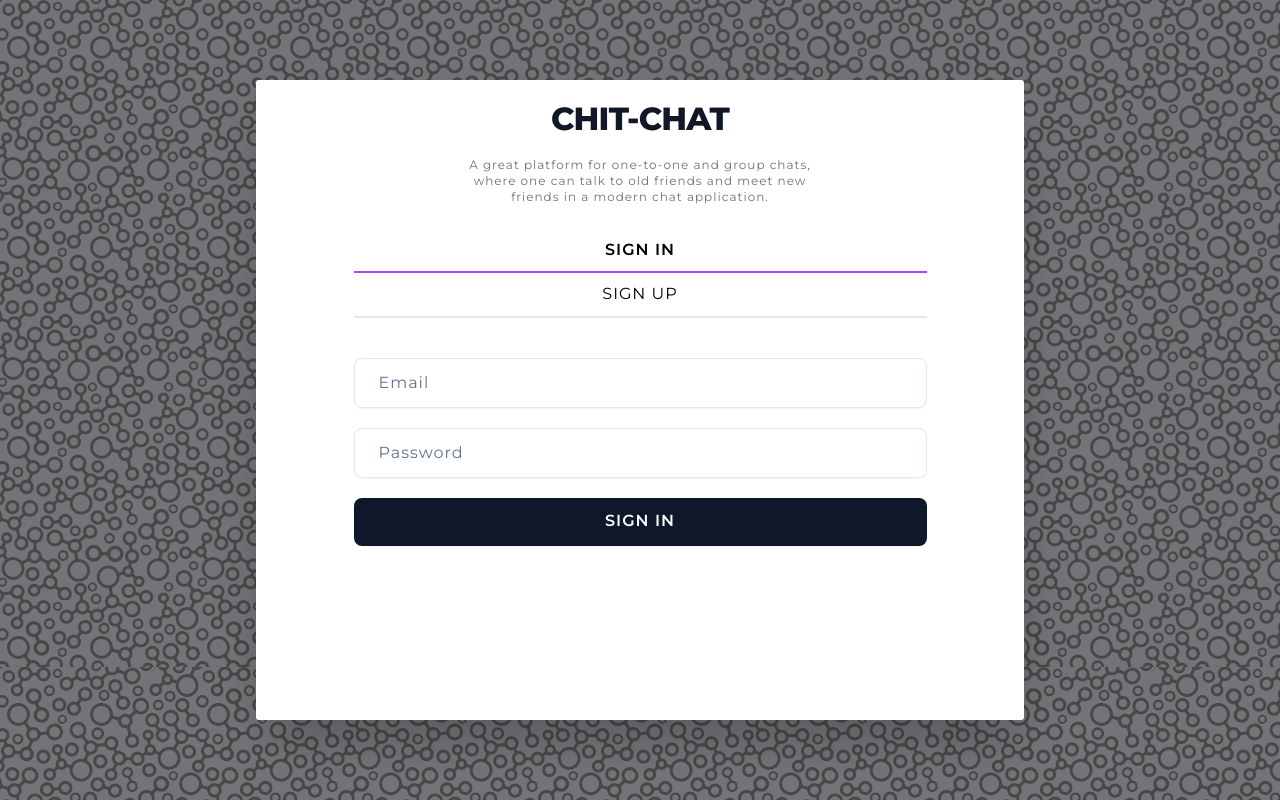
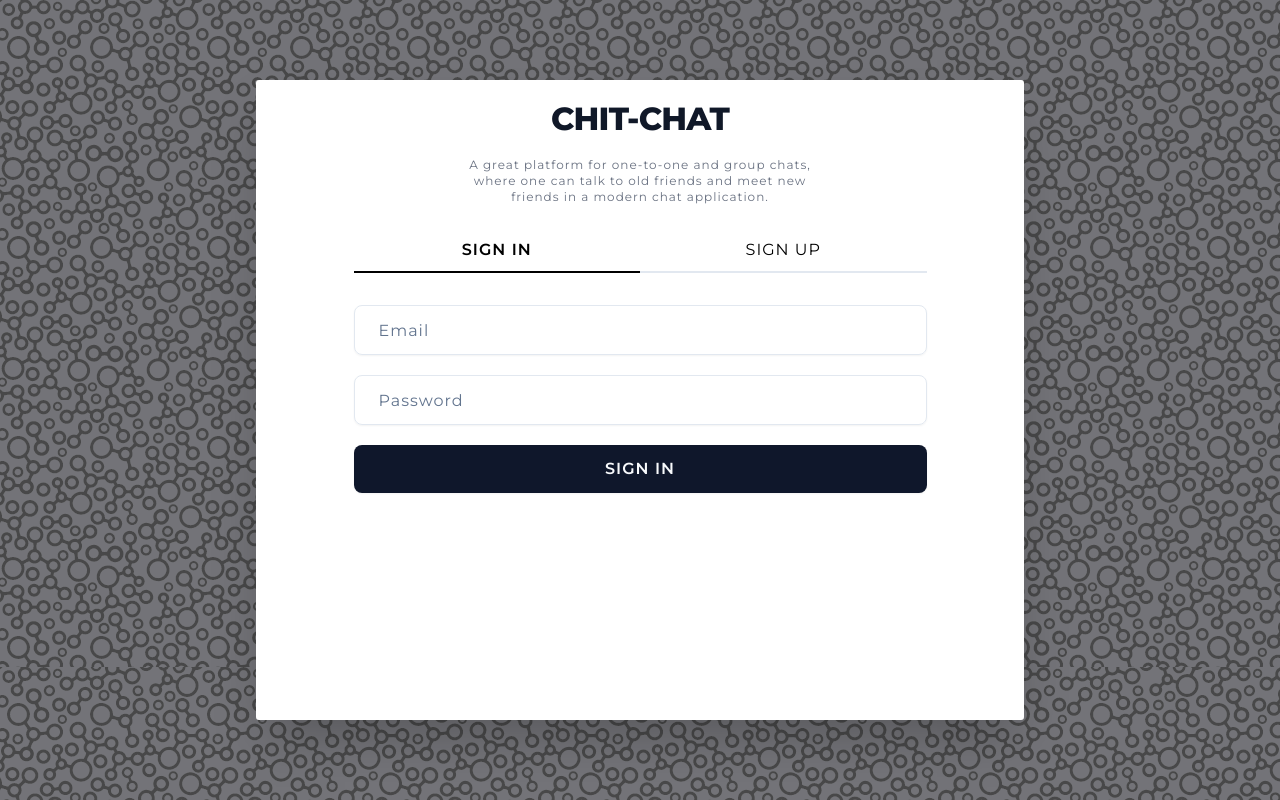
Before and after one commit to MAbdurahman/mern-chit-chat, a React (Vite) app in the folder frontend/: page /auth in a window 1280 px wide. Built offline with nearby package versions, Linux system fonts and the light colour scheme.

Commit message:
Improve tab and tab contents layout

```diff
--- a/frontend/src/pages/auth/AuthPage.jsx
+++ b/frontend/src/pages/auth/AuthPage.jsx
@@ -33,33 +33,32 @@ export default function AuthPage() {
             <div className="text-center">
                <h1
                   className="mb-4 text-4xl font-extrabold leading-none tracking-tight text-gray-900 md:text-5xl lg:text-6xl dark:text-white">CHIT-CHAT</h1>
-               <p className="text-xs mb-6 font-normal text-gray-500 sm:px-16 xl:px-48 dark:text-gray-400">A
+               <p className="text-xs mb-6 font-normal text-gray-500 sm:px-16 lg: m-auto w-2/3 px-48 dark:text-gray-400">A
                   great platform for one-to-one and group chats, where one can
                   talk to old friends and meet new friends in a modern chat
                   application.</p>
             </div>
-
-               <div className="flex items-center justify-center w-full ">
+            <div className="flex items-center justify-center w-full">
                <Tabs defaultValue="signIn" className="w-3/4">
-                     <TabsList className="bg-transparent rounded-none w-full ">
+                  <TabsList className="bg-transparent rounded-none w-full grid xl:grid-cols-2">
                      <TabsTrigger
-                           className="data-[state=active]:bg-transparent text-black text-opacity-90 border-b-2    rounded-none w-full data-[state=active]:text-black  data-[state=active]:font-semibold data-[state=active]:border-b-purple-500 p-3 transition-all duration-300"
+                        className="data-[state=active]:bg-transparent text-black text-opacity-90 border-b-2    rounded-none w-full data-[state=active]:text-black  data-[state=active]:font-semibold data-[state=active]:border-b-black p-3 transition-all duration-300"
                         value="signIn"
                      >
                         SIGN IN
                      </TabsTrigger>
                      <TabsTrigger
-                           className="data-[state=active]:bg-transparent text-black text-opacity-90 border-b-2   rounded-none w-full data-[state=active]:text-black  data-[state=active]:font-semibold data-[state=active]:border-b-purple-500 p-3 transition-all duration-300 "
+                        className="data-[state=active]:bg-transparent text-black text-opacity-90 border-b-2   rounded-none w-full data-[state=active]:text-black  data-[state=active]:font-semibold data-[state=active]:border-b-black p-3 transition-all duration-300 "
                         value="signUp"
                      >
                         SIGN UP
                      </TabsTrigger>
                   </TabsList>
                   <TabsContent value="signIn"
-                                  className="flex flex-col gap-5 mt-10">
+                               className="flex flex-col gap-5 mt-8">
                      <Input
                         placeholder="Email"
-                           type="email"
+                        type="text"
                         className="rounded-200 p-6"
                         value={email}
                         onChange={(e) => setEmail(e.target.value)}
@@ -75,10 +74,10 @@ export default function AuthPage() {
                         SIGN IN
                      </Button>
                   </TabsContent>
-                     <TabsContent value="signUp" className="flex flex-col gap-5 ">
+                  <TabsContent value="signUp" className="flex flex-col gap-5 mt-8 ">
                      <Input
                         placeholder="Email"
-                           type="email"
+                        type="text"
                         className="rounded-200 p-6"
                         value={email}
                         onChange={(e) => setEmail(e.target.value)}
@@ -104,6 +103,7 @@ export default function AuthPage() {
                </Tabs>
             </div>
          </div>
+
       </div>
    )
 }
```
Lines whose indentation alone changed are shown as unchanged.
